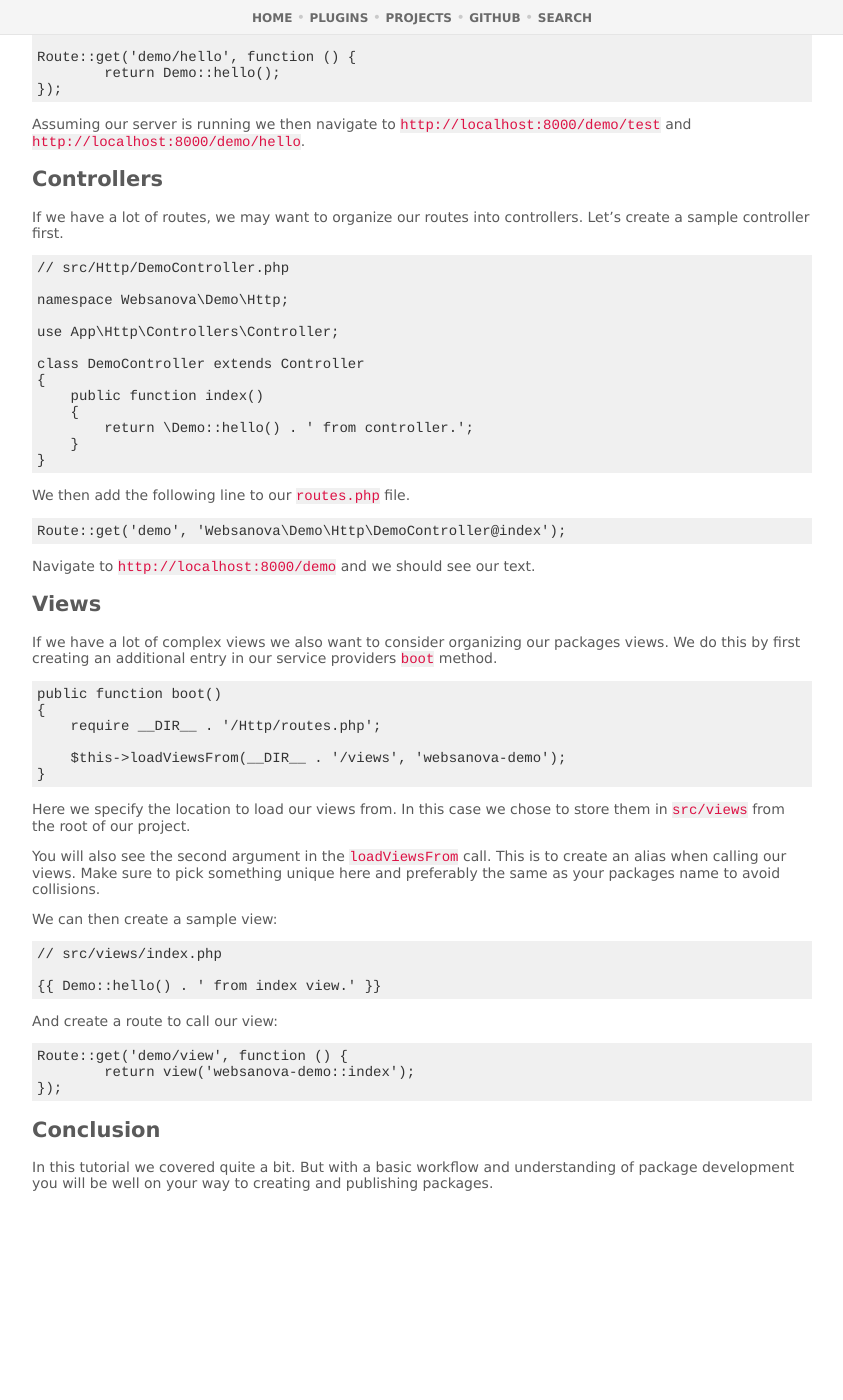
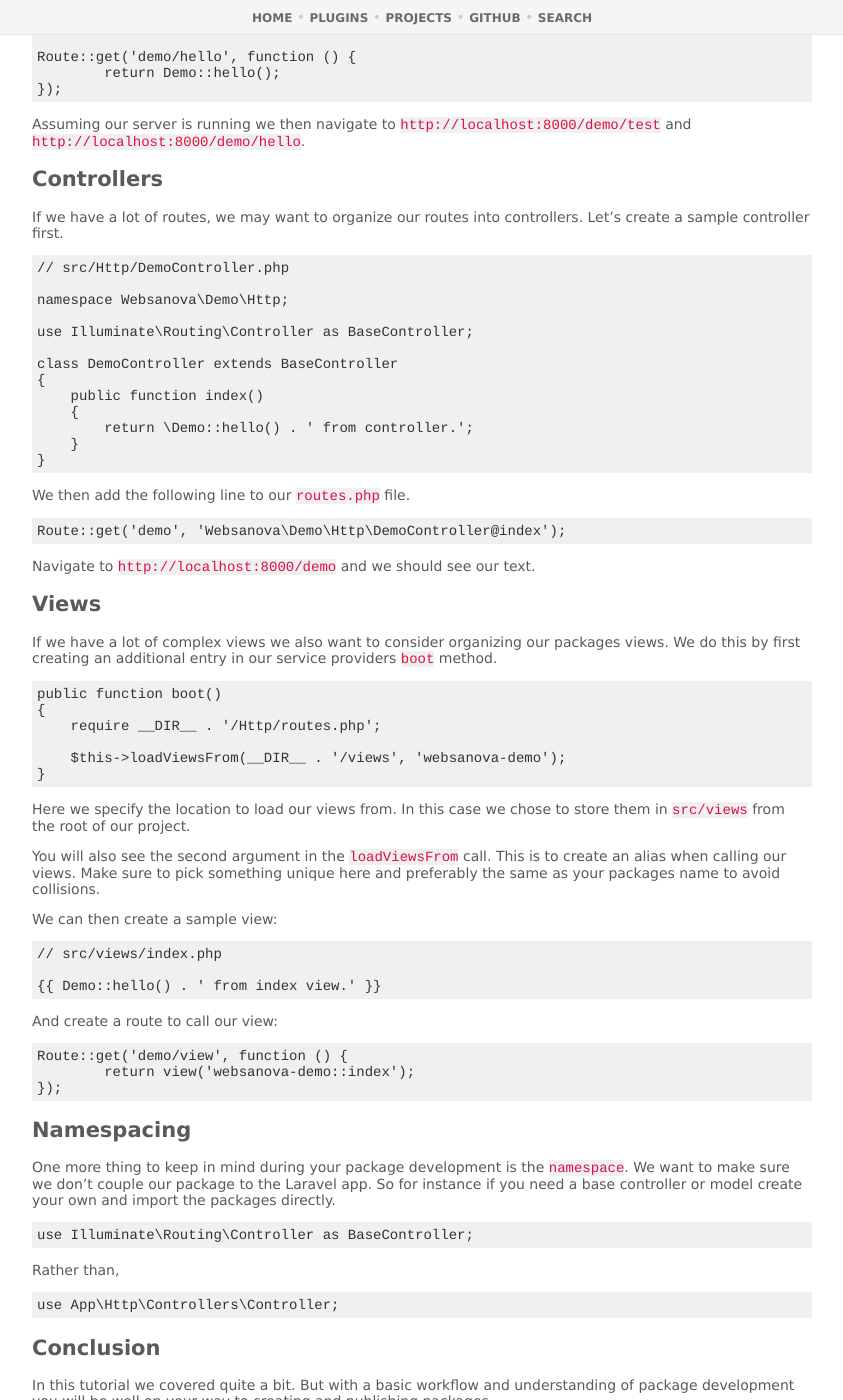
Before and after one commit to websanova/websanova.github.io, a Jekyll site: the page built from _posts/2015-08-26-creating-a-new-package-in-laravel-5-part-2-controllers-routes-and-views.md, in a window 1280 px wide and 1400 px high, scrolled down 3171 px. Shown: the whole window, without its empty margins (218-1061 px from the left). Built offline with Jekyll 4.4.1, drawn with Linux system fonts in a browser that asks for light colours; comment, search, counter and statistics services are not loaded; before the commit the page ends 4540 px from its top, so only the background shows below that.

Commit message:
Update package article.

```diff
--- a/_posts/2015-08-26-creating-a-new-package-in-laravel-5-part-2-controllers-routes-and-views.md
+++ b/_posts/2015-08-26-creating-a-new-package-in-laravel-5-part-2-controllers-routes-and-views.md
@@ -200,9 +200,9 @@ If we have a lot of routes, we may want to organize our routes into controllers.
 
 namespace Websanova\Demo\Http;
 
-use App\Http\Controllers\Controller;
+use Illuminate\Routing\Controller as BaseController;
 
-class DemoController extends Controller
+class DemoController extends BaseController
 {
     public function index()
     {
@@ -252,6 +252,20 @@ Route::get('demo/view', function () {
 });
 ~~~
 
+## Namespacing
+
+One more thing to keep in mind during your package development is the `namespace`. We want to make sure we don't couple our package to the Laravel app. So for instance if you need a base controller or model create your own and import the packages directly.
+
+~~~
+use Illuminate\Routing\Controller as BaseController;
+~~~
+
+Rather than,
+
+~~~
+use App\Http\Controllers\Controller;
+~~~
+
 ## Conclusion
 
 In this tutorial we covered quite a bit. But with a basic workflow and understanding of package development you will be well on your way to creating and publishing packages.
```
Also changed, not shown: _posts/2015-09-04-url-node-js-2-released.md (+1 -1 lines).
